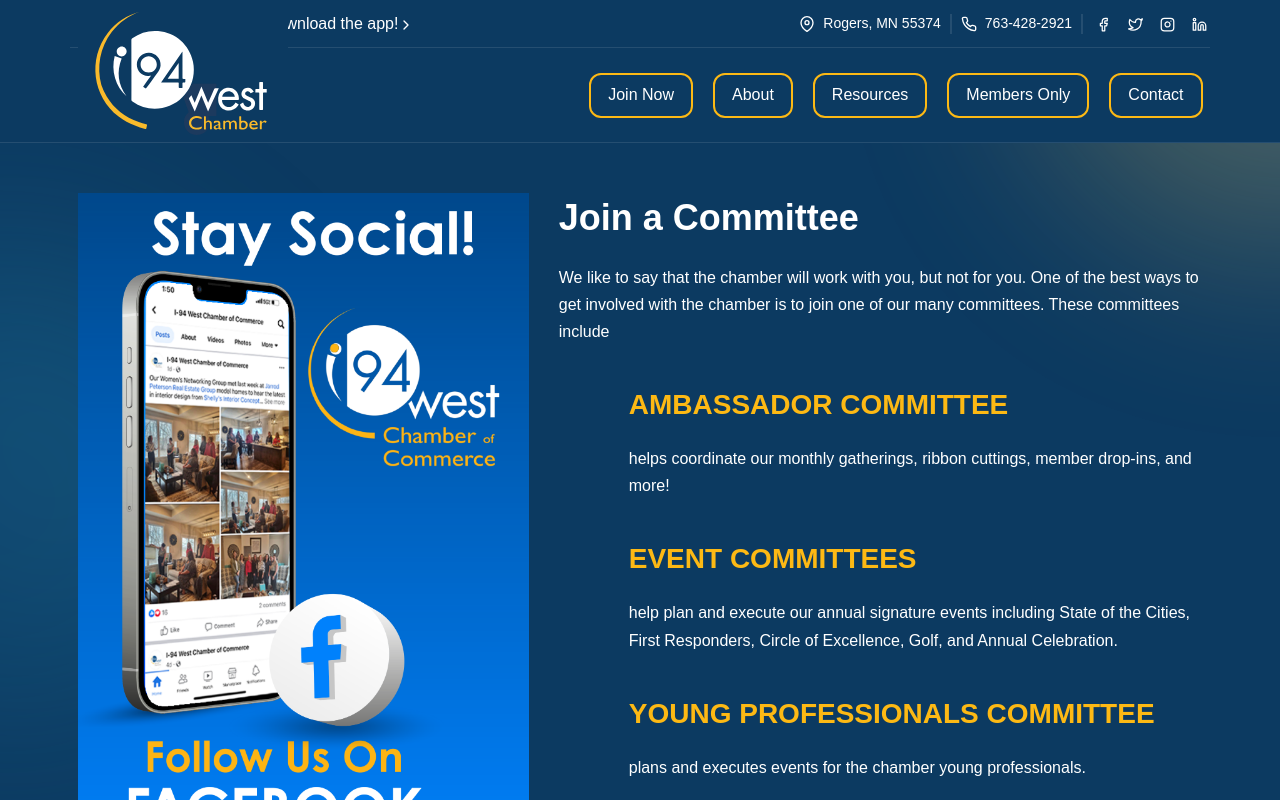
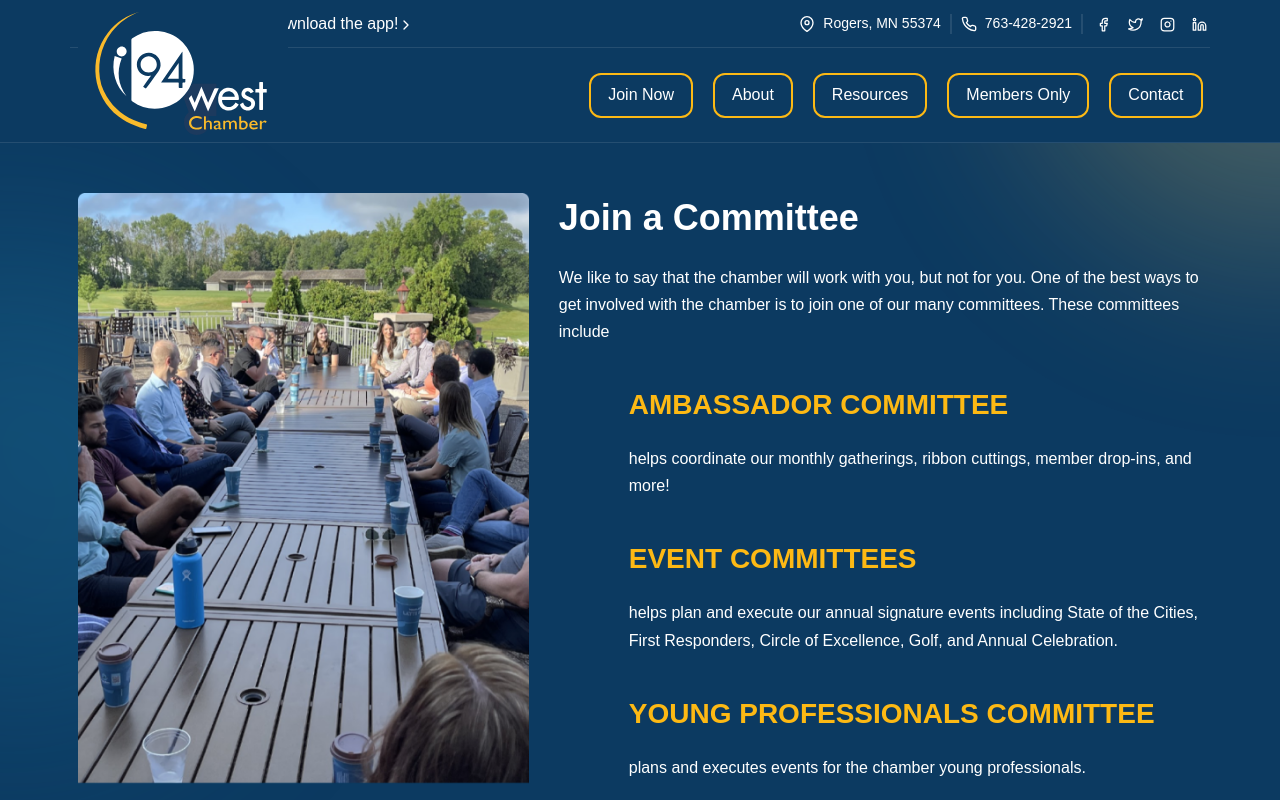
Before and after one commit to Noahmorrow078/i94westchamber, a React (Create React App) app: page /join-a-committee in a window 1280 px wide. Shown: the top 800 px of the page. Built offline with nearby package versions, Linux system fonts and the light colour scheme; a web font is replaced by a local one.

Commit message:
committee image

```diff
--- a/src/pages/MainPages/JoinCommittee.js
+++ b/src/pages/MainPages/JoinCommittee.js
@@ -15,7 +15,7 @@
                 <div class="container mt--30">
                 <div class="row row--30 align-items-top mb--100 mt--50">
                     <div class="col-lg-5">
-                        <img class="mag" src="./images/about/social1.png" alt=" "/>
+                        <img class="mag" src="./images/about/about-1.png" alt=" "/>
                     </div>
 
                     <div class="col-lg-7 mt_md--30 mt_sm--30">
@@ -30,7 +30,7 @@
 
                             <li>
                                 <h4>Event Committees</h4>
-                                <p>help plan and execute our annual signature events including State of the Cities, First Responders, Circle of Excellence, Golf, and Annual Celebration.</p>
+                                <p>helps plan and execute our annual signature events including State of the Cities, First Responders, Circle of Excellence, Golf, and Annual Celebration.</p>
                             </li>
 
                             <li>
```
